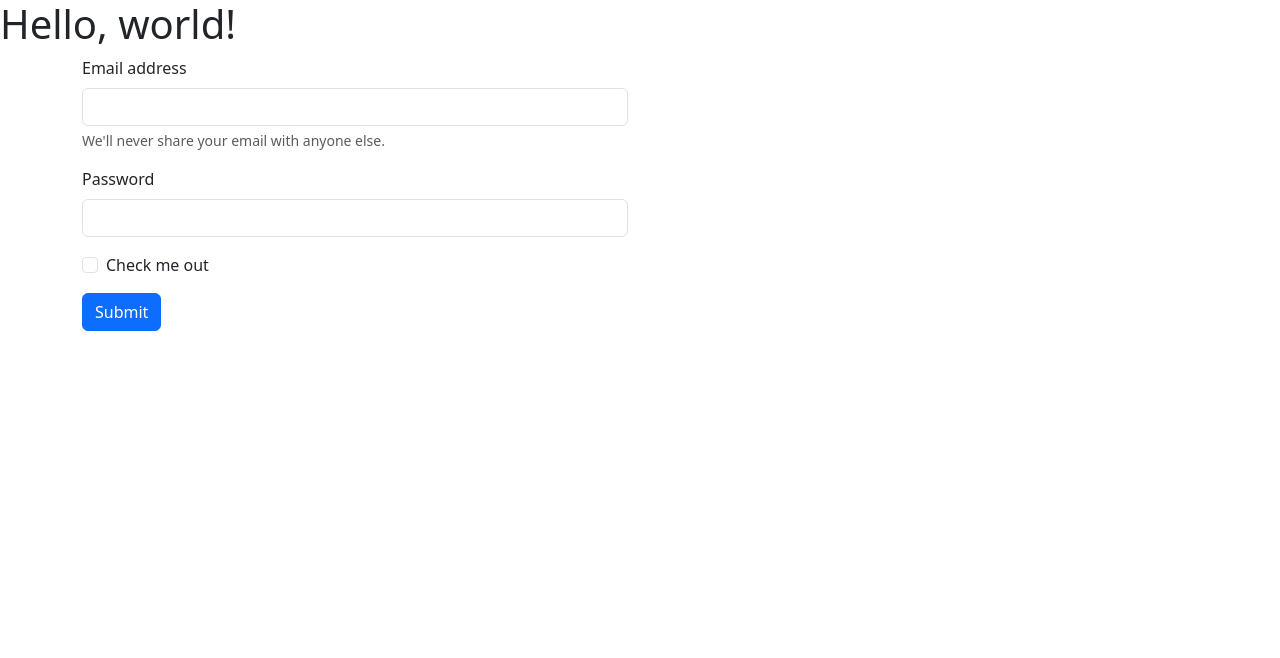
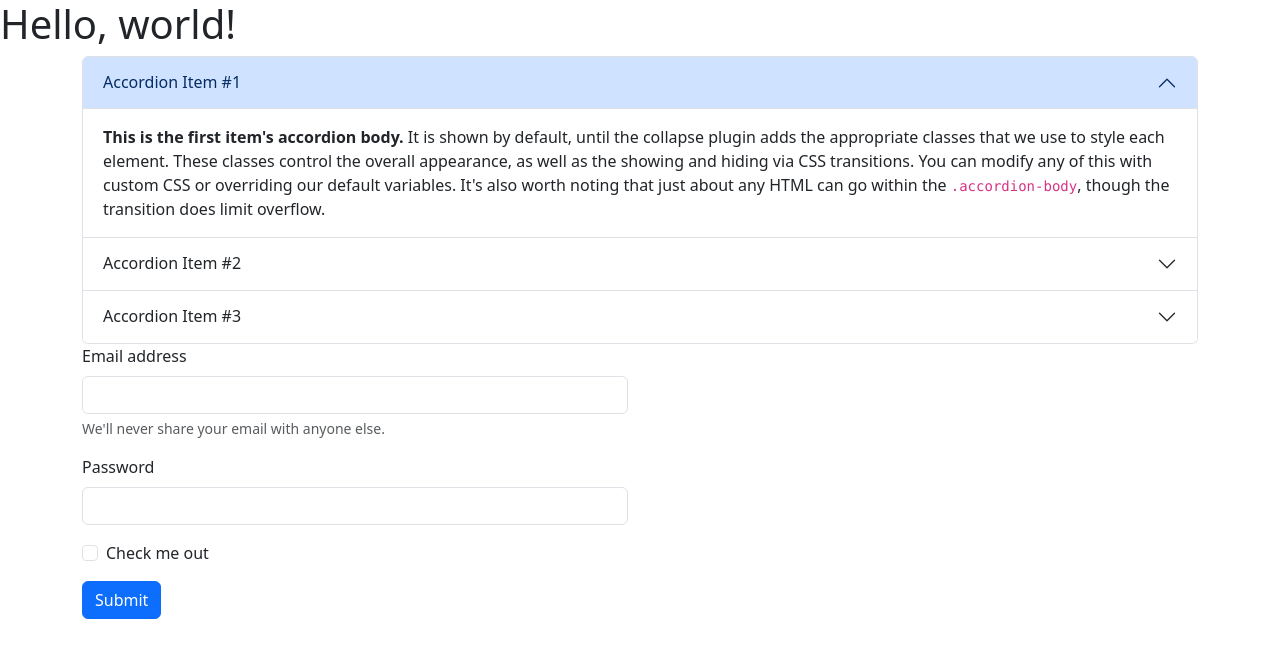
Before and after one commit to andreza-fernandes/GitHubPages, a plain HTML site: page docs/index.html in a window 1280 px wide. Drawn offline with nearby package versions, Linux system fonts and the light colour scheme.

Commit message:
Update page

```diff
--- a/docs/index.html
+++ b/docs/index.html
@@ -14,6 +14,64 @@
     <script src="https://cdn.jsdelivr.net/npm/bootstrap@5.3.1/dist/js/bootstrap.bundle.min.js"
         integrity="sha384-HwwvtgBNo3bZJJLYd8oVXjrBZt8cqVSpeBNS5n7C8IVInixGAoxmnlMuBnhbgrkm"
         crossorigin="anonymous"></script>
+
+        <div class="container">
+            <div class="row">
+                <div class="accordion" id="accordionExample">
+                    <div class="accordion-item">
+                        <h2 class="accordion-header">
+                            <button class="accordion-button" type="button" data-bs-toggle="collapse" data-bs-target="#collapseOne"
+                                aria-expanded="true" aria-controls="collapseOne">
+                                Accordion Item #1
+                            </button>
+                        </h2>
+                        <div id="collapseOne" class="accordion-collapse collapse show" data-bs-parent="#accordionExample">
+                            <div class="accordion-body">
+                                <strong>This is the first item's accordion body.</strong> It is shown by default, until the collapse
+                                plugin adds the appropriate classes that we use to style each element. These classes control the overall
+                                appearance, as well as the showing and hiding via CSS transitions. You can modify any of this with
+                                custom CSS or overriding our default variables. It's also worth noting that just about any HTML can go
+                                within the <code>.accordion-body</code>, though the transition does limit overflow.
+                            </div>
+                        </div>
+                    </div>
+                    <div class="accordion-item">
+                        <h2 class="accordion-header">
+                            <button class="accordion-button collapsed" type="button" data-bs-toggle="collapse"
+                                data-bs-target="#collapseTwo" aria-expanded="false" aria-controls="collapseTwo">
+                                Accordion Item #2
+                            </button>
+                        </h2>
+                        <div id="collapseTwo" class="accordion-collapse collapse" data-bs-parent="#accordionExample">
+                            <div class="accordion-body">
+                                <strong>This is the second item's accordion body.</strong> It is hidden by default, until the collapse
+                                plugin adds the appropriate classes that we use to style each element. These classes control the overall
+                                appearance, as well as the showing and hiding via CSS transitions. You can modify any of this with
+                                custom CSS or overriding our default variables. It's also worth noting that just about any HTML can go
+                                within the <code>.accordion-body</code>, though the transition does limit overflow.
+                            </div>
+                        </div>
+                    </div>
+                    <div class="accordion-item">
+                        <h2 class="accordion-header">
+                            <button class="accordion-button collapsed" type="button" data-bs-toggle="collapse"
+                                data-bs-target="#collapseThree" aria-expanded="false" aria-controls="collapseThree">
+                                Accordion Item #3
+                            </button>
+                        </h2>
+                        <div id="collapseThree" class="accordion-collapse collapse" data-bs-parent="#accordionExample">
+                            <div class="accordion-body">
+                                <strong>This is the third item's accordion body.</strong> It is hidden by default, until the collapse
+                                plugin adds the appropriate classes that we use to style each element. These classes control the overall
+                                appearance, as well as the showing and hiding via CSS transitions. You can modify any of this with
+                                custom CSS or overriding our default variables. It's also worth noting that just about any HTML can go
+                                within the <code>.accordion-body</code>, though the transition does limit overflow.
+                            </div>
+                        </div>
+                    </div>
+                </div>
+            </div>
+        </div>
 
         <div class="container">
             <div class="row">
```
